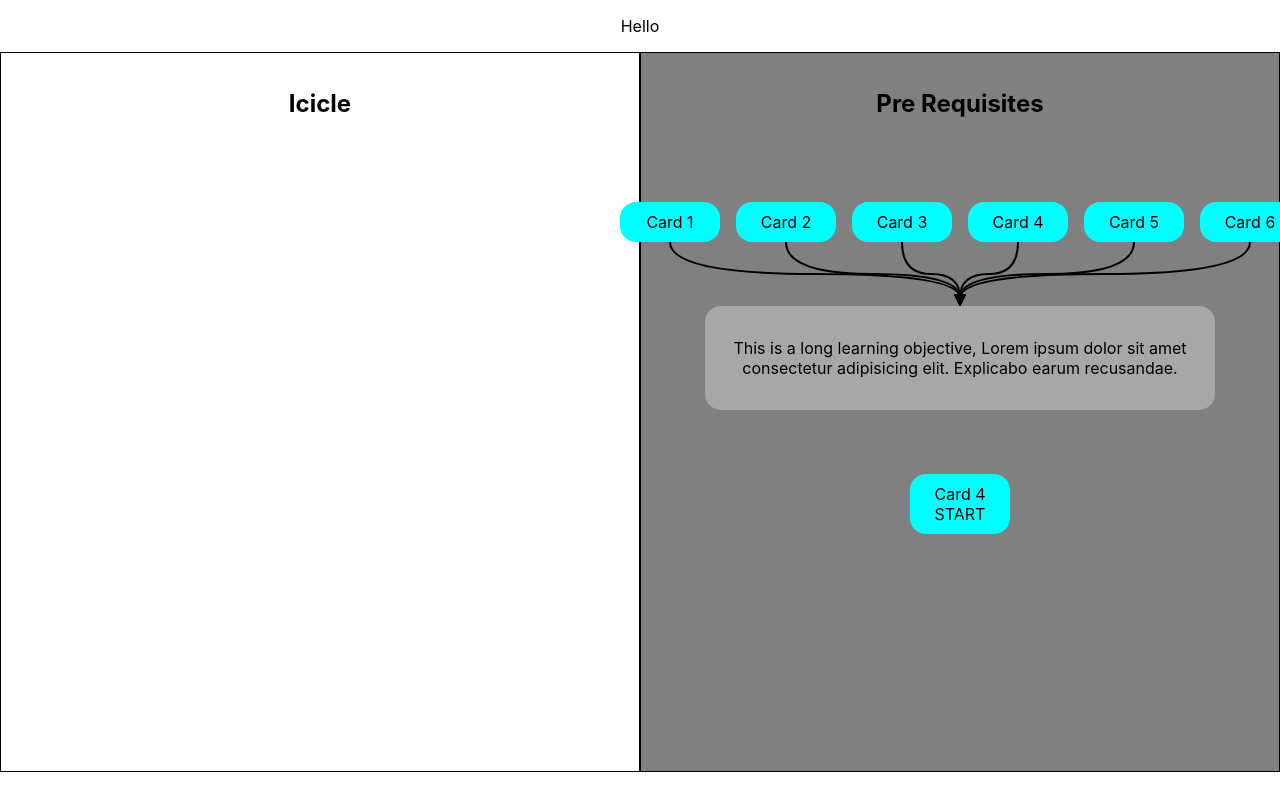
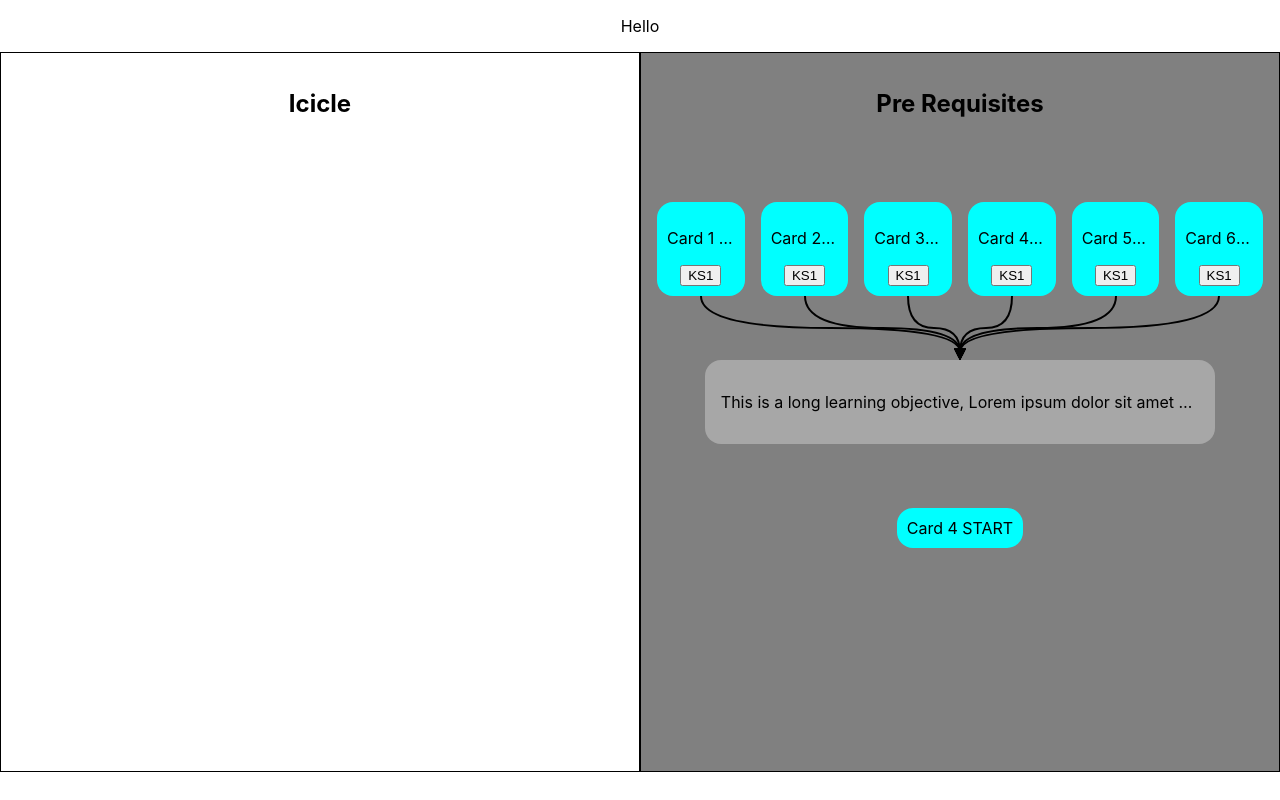
Before and after one commit to Nasir-6/boxes_with_arrows, a React (Create React App) app: page / in a window 1280 px wide. Built offline with nearby package versions, Linux system fonts and the light colour scheme.

Commit message:
make ellipses work and add KS tag

```diff
--- a/src/App.css
+++ b/src/App.css
@@ -40,18 +40,30 @@ h2{
 .preReqCards{
   display: flex;
   gap: 1rem;
+  flex-wrap: wrap;
+  padding: 0 1rem;
 }
 
 .preReq-card {
   text-align: center;
   padding: 10px;
   /* position: relative; */
-  width: 100px;
+  /* width: 100px;
+  max-width: 100px; */
+  max-height: 100px;
   border-radius: 1rem;
   /* left: 100px; */
   background-color: aqua;
   flex: 1;
-  transition: 0.15s;
+  transition: 1s;
+  overflow: hidden;
+  /* white-space: nowrap; */
+}
+
+p{
+  text-overflow: ellipsis;
+  overflow: hidden;
+  white-space: nowrap;
 }
 
 svg{
@@ -60,9 +72,11 @@ svg{
   left: 0;
   z-index: -1;
   background-color: grey;
-  transition: 1s;
 }
 
 .preReq-card:hover{
-  flex:4;
+  flex:15;
+  /* overflow: visible; */
+  max-height: 200px;
+  transition: 0.5s;
 }
--- a/src/App.js
+++ b/src/App.js
@@ -2,62 +2,6 @@ import { useEffect } from "react";
 import "./App.css";
 
 function App() {
-
-  // const drawArrow = () => {
-  //   // take in start and end and make it grab those - this is an event listener so possibly can pass in divs as parameters
-  //   // ? But does it update the position! - YES IT DOES - as long as when the initial is created it is set!
-  //   let divStart = document.getElementById("start");
-  //   let divEnd = document.getElementById("end");
-
-
-
-  //   let arrow = document.getElementById("arrow");
-  //   console.log("divStart", divStart);
-  //   console.log("divStart.offsetWidth", divStart.offsetWidth);
-
-  //   let posnStartBottom = {
-  //     x: divEnd.offsetLeft + divEnd.offsetWidth / 2,
-  //     y: divEnd.offsetTop + divEnd.offsetHeight,
-
-  //   };
-
-  //   let posnEndTop = {
-  //     x: divStart.offsetLeft + divStart.offsetWidth / 2,
-  //     y: divStart.offsetTop,
-  //   };
-
-  //   // No space between letters and next coordinates
-  //   // But always space after y coordinat so Mx1,y1 x2,y2 x3,y3 x4,y4 So on!!
-  //   let newPath = `M${posnStartBottom.x},${posnStartBottom.y} Q${posnStartBottom.x},${
-  //     (posnStartBottom.y + posnEndTop.y) / 2
-  //   } ${(posnStartBottom.x + posnEndTop.x) / 2},${
-  //     (posnStartBottom.y + posnEndTop.y) / 2
-  //   } Q${posnEndTop.x},${(posnStartBottom.y + posnEndTop.y) / 2} ${
-  //     posnEndTop.x
-  //   },${posnEndTop.y + (posnStartBottom.y - posnEndTop.y)* 0.125}`;
-
-  //   // console.log("newPath", newPath);
-  //   arrow.setAttribute("d", newPath);
-  // };
-
-  // useEffect(() => {
-  //   let divEnd = document.querySelector("#end");
-  //   divEnd.addEventListener("webkitTransitionEnd", (event) => {
-  //     console.log("Webkit transition end");
-  //     drawArrow();
-  //     // setTimeout(() => {drawArrow()}, 150)
-  //     // drawArrow()
-  //   });
-
-  //   divEnd.addEventListener("transitionend", (event) => {
-  //     console.log("Normal transitionEnd");
-  //     drawArrow();
-  //     // setTimeout(() => {drawArrow()}, 150)
-  //     // drawArrow()
-  //   });
-  //   drawArrow();
-  // }, []);
-
   // let resize;
   // window.addEventListener("resize", function () {
   //   // clearTimeout(resize);
@@ -108,7 +52,10 @@ function App() {
 
   const preReqArr = [1,2,3,4,5,6]
   const preReqCards = preReqArr.map((id) => {
-    return <div className="preReq-card" id={`divStart-${id}`}>{`Card ${id}`}</div>
+    return <div className="preReq-card" id={`divStart-${id}`}>
+      <p className="preReq-text">{`Card ${id} - lorem ajnsfdk aoksjdas kosajdklaj`}</p>
+      <button>KS1</button>
+      </div>
   })
 
   const preReqArrows = preReqArr.map((id) => {
@@ -125,23 +72,7 @@ function App() {
       console.log('divStart', divStart)
       console.log('arrow', arrow)
       drawArrowFunction(id)
-
-
       new ResizeObserver(() => drawArrowFunction(id)).observe(divStart)
-    // divStart.addEventListener("webkitTransitionEnd", (event) => {
-    //   console.log("Webkit transition end");
-    //   drawArrowFunction(id);
-    //   // setTimeout(() => {drawArrow()}, 150)
-    //   // drawArrow()
-    // });
-
-    // divStart.addEventListener("transitionend", (event) => {
-    //   console.log("Normal transitionEnd");
-    //   drawArrowFunction(id);
-    //   // setTimeout(() => {drawArrow()}, 150)
-    //   // drawArrow()
-    // });
-
     })
 
   },[])
```
